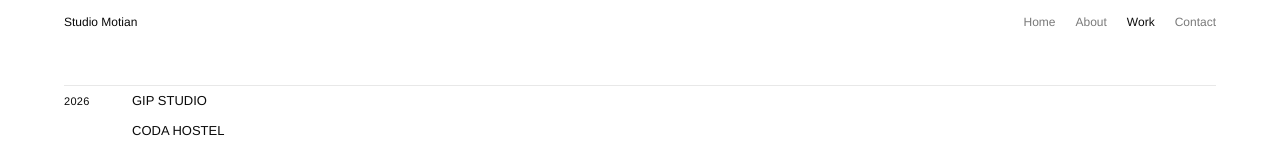
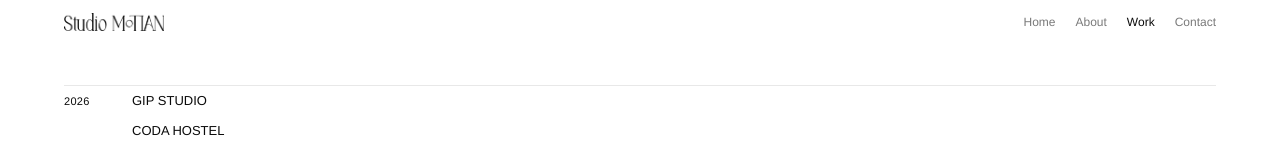
Before and after one commit to studiomotian-alt/studio-motian-, a Next.js app: page /work in a window 1280 px wide. Shown: the top 154 px of the page. Built offline with nearby package versions, Linux system fonts and the light colour scheme; a web font is replaced by a local one.

Commit message:
Replace header wordmark text with logo image

```diff
--- a/components/header.tsx
+++ b/components/header.tsx
@@ -1,5 +1,6 @@
 "use client";
 
+import Image from "next/image";
 import Link from "next/link";
 import { usePathname } from "next/navigation";
 import { useEffect, useState } from "react";
@@ -38,10 +39,17 @@ export function Header() {
       <div className="container-x flex h-11 items-center justify-between">
         <Link
           href="/"
-          className="text-xs text-ink"
+          className="flex items-center"
           aria-label="Studio Motian — Home"
         >
-          Studio Motian
+          <Image
+            src="/logo.png"
+            alt="Studio Motian"
+            width={1702}
+            height={306}
+            priority
+            className="h-[18px] w-auto"
+          />
         </Link>
 
         <nav className="hidden items-center gap-5 md:flex">
```
Also changed, not shown: public/logo.png (added).
